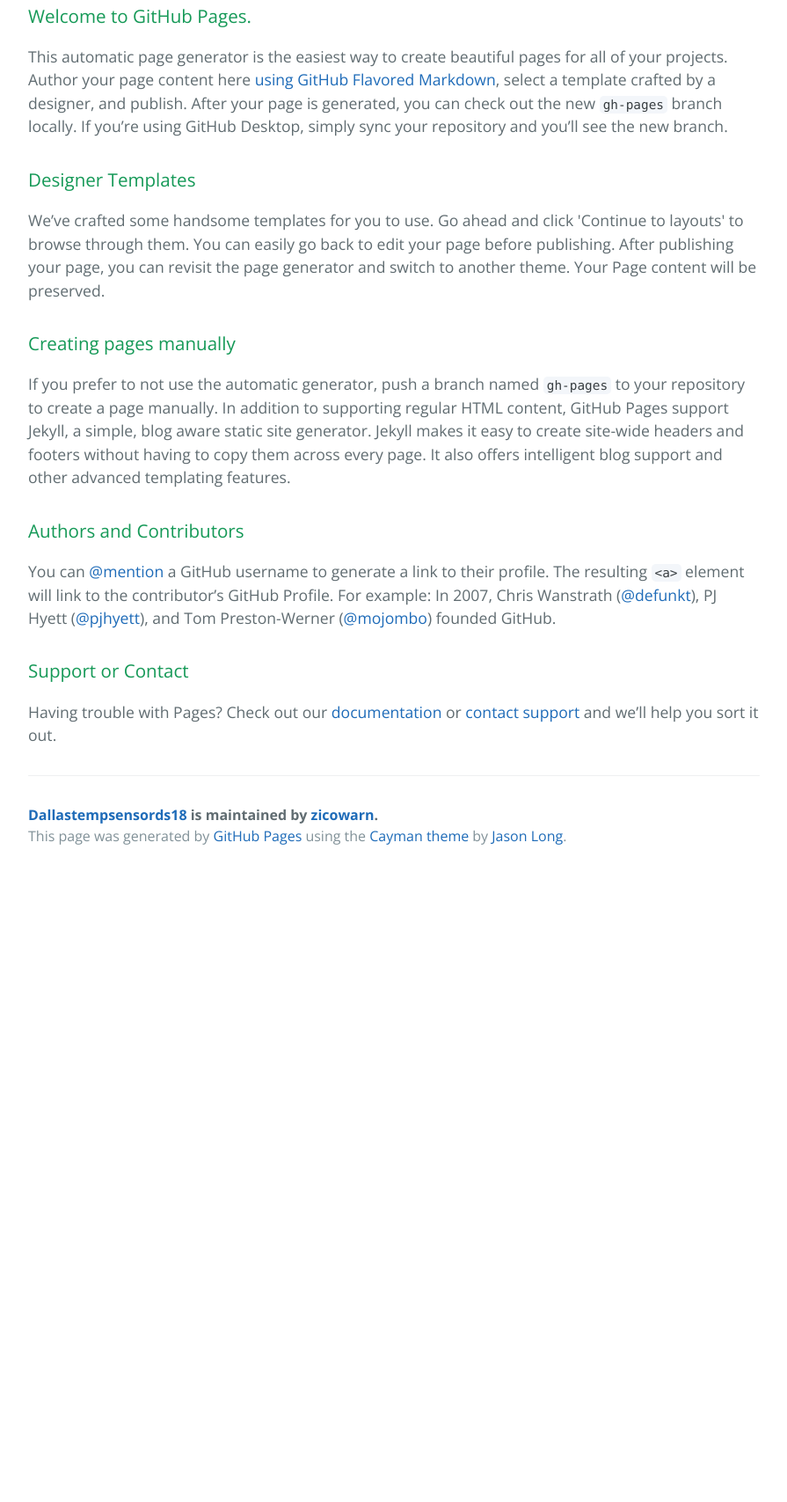
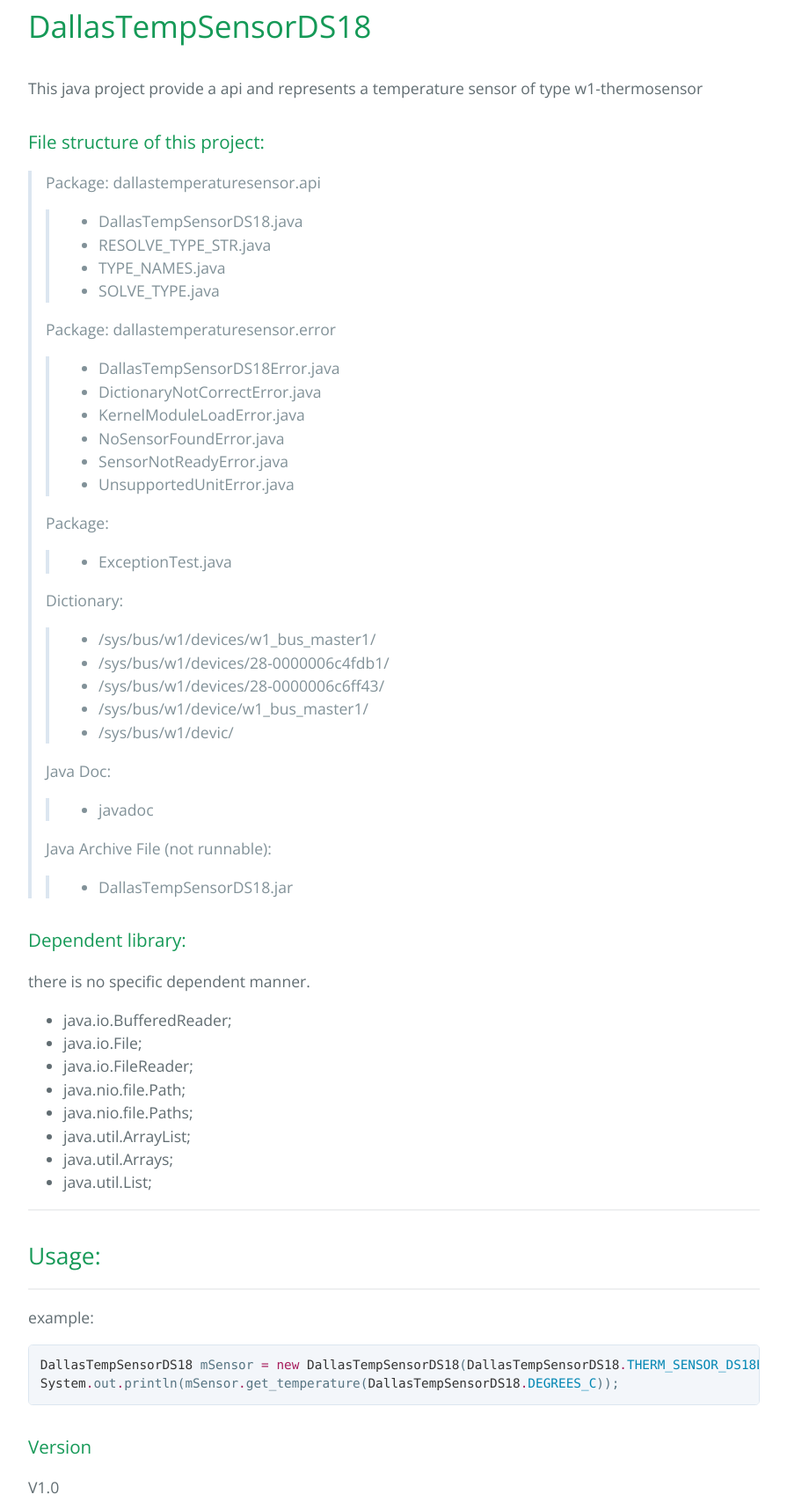
Before and after one commit to zicowarn/DallasTempSensorDS18, a plain HTML site: page index.html in a window 1280 px wide. Shown: the part 412-2119 px from the top of the page at 88% size, without its empty margins (192-1087 px from the left). Before the commit the page ends 1406 px from the top, so only its background shows below. Drawn offline with nearby package versions, Linux system fonts and the light colour scheme.

Commit message:
Create gh-pages branch via GitHub

```diff
--- a/index.html
+++ b/index.html
@@ -19,30 +19,152 @@
     </section>
 
     <section class="main-content">
-      <h3>
-<a id="welcome-to-github-pages" class="anchor" href="#welcome-to-github-pages" aria-hidden="true"><span class="octicon octicon-link"></span></a>Welcome to GitHub Pages.</h3>
+      <h1>
+<a id="dallastempsensords18" class="anchor" href="#dallastempsensords18" aria-hidden="true"><span class="octicon octicon-link"></span></a>DallasTempSensorDS18</h1>
 
-<p>This automatic page generator is the easiest way to create beautiful pages for all of your projects. Author your page content here <a href="https://guides.github.com/features/mastering-markdown/">using GitHub Flavored Markdown</a>, select a template crafted by a designer, and publish. After your page is generated, you can check out the new <code>gh-pages</code> branch locally. If you’re using GitHub Desktop, simply sync your repository and you’ll see the new branch.</p>
+<h1></h1>
+
+<p>This java project provide a api and represents a temperature sensor of type w1-thermosensor </p>
 
 <h3>
-<a id="designer-templates" class="anchor" href="#designer-templates" aria-hidden="true"><span class="octicon octicon-link"></span></a>Designer Templates</h3>
+<a id="file-structure-of-this-project" class="anchor" href="#file-structure-of-this-project" aria-hidden="true"><span class="octicon octicon-link"></span></a>File structure of this project:</h3>
 
-<p>We’ve crafted some handsome templates for you to use. Go ahead and click 'Continue to layouts' to browse through them. You can easily go back to edit your page before publishing. After publishing your page, you can revisit the page generator and switch to another theme. Your Page content will be preserved.</p>
+<blockquote>
+<p>Package: dallastemperaturesensor.api</p>
+
+<blockquote>
+<ul>
+<li>DallasTempSensorDS18.java</li>
+<li>RESOLVE_TYPE_STR.java</li>
+<li>TYPE_NAMES.java</li>
+<li>SOLVE_TYPE.java</li>
+</ul>
+</blockquote>
+
+<p>Package: dallastemperaturesensor.error</p>
+
+<blockquote>
+<ul>
+<li>DallasTempSensorDS18Error.java</li>
+<li>DictionaryNotCorrectError.java</li>
+<li>KernelModuleLoadError.java</li>
+<li>NoSensorFoundError.java</li>
+<li>SensorNotReadyError.java</li>
+<li>UnsupportedUnitError.java</li>
+</ul>
+</blockquote>
+
+<p>Package: </p>
+
+<blockquote>
+<ul>
+<li>ExceptionTest.java</li>
+</ul>
+</blockquote>
+
+<p>Dictionary:</p>
+
+<blockquote>
+<ul>
+<li>/sys/bus/w1/devices/w1_bus_master1/</li>
+<li>/sys/bus/w1/devices/28-0000006c4fdb1/</li>
+<li>/sys/bus/w1/devices/28-0000006c6ff43/</li>
+<li>/sys/bus/w1/device/w1_bus_master1/</li>
+<li>/sys/bus/w1/devic/</li>
+</ul>
+</blockquote>
+
+<p>Java Doc:</p>
+
+<blockquote>
+<ul>
+<li>javadoc</li>
+</ul>
+</blockquote>
+
+<p>Java Archive File (not runnable):</p>
+
+<blockquote>
+<ul>
+<li>DallasTempSensorDS18.jar</li>
+</ul>
+</blockquote>
+</blockquote>
 
 <h3>
-<a id="creating-pages-manually" class="anchor" href="#creating-pages-manually" aria-hidden="true"><span class="octicon octicon-link"></span></a>Creating pages manually</h3>
+<a id="dependent-library" class="anchor" href="#dependent-library" aria-hidden="true"><span class="octicon octicon-link"></span></a>Dependent library:</h3>
 
-<p>If you prefer to not use the automatic generator, push a branch named <code>gh-pages</code> to your repository to create a page manually. In addition to supporting regular HTML content, GitHub Pages support Jekyll, a simple, blog aware static site generator. Jekyll makes it easy to create site-wide headers and footers without having to copy them across every page. It also offers intelligent blog support and other advanced templating features.</p>
+<p>there is no specific dependent manner.</p>
+
+<ul>
+<li>java.io.BufferedReader;</li>
+<li>java.io.File;</li>
+<li>java.io.FileReader;</li>
+<li>java.nio.file.Path;</li>
+<li>java.nio.file.Paths;</li>
+<li>java.util.ArrayList;</li>
+<li>java.util.Arrays;</li>
+<li>java.util.List;</li>
+</ul>
+
+<hr>
+
+<h2>
+<a id="usage" class="anchor" href="#usage" aria-hidden="true"><span class="octicon octicon-link"></span></a>Usage:</h2>
+
+<hr>
+
+<p>example:</p>
+
+<div class="highlight highlight-source-java"><pre><span class="pl-smi">DallasTempSensorDS18</span> mSensor <span class="pl-k">=</span> <span class="pl-k">new</span> <span class="pl-smi">DallasTempSensorDS18</span>(<span class="pl-smi">DallasTempSensorDS18</span><span class="pl-c1"><span class="pl-k">.</span>THERM_SENSOR_DS18B20</span>, <span class="pl-c1">null</span>);
+<span class="pl-smi">System</span><span class="pl-k">.</span>out<span class="pl-k">.</span>println(mSensor<span class="pl-k">.</span>get_temperature(<span class="pl-smi">DallasTempSensorDS18</span><span class="pl-c1"><span class="pl-k">.</span>DEGREES_C</span>));</pre></div>
 
 <h3>
-<a id="authors-and-contributors" class="anchor" href="#authors-and-contributors" aria-hidden="true"><span class="octicon octicon-link"></span></a>Authors and Contributors</h3>
+<a id="version" class="anchor" href="#version" aria-hidden="true"><span class="octicon octicon-link"></span></a>Version</h3>
 
-<p>You can <a href="https://github.com/blog/821" class="user-mention">@mention</a> a GitHub username to generate a link to their profile. The resulting <code>&lt;a&gt;</code> element will link to the contributor’s GitHub Profile. For example: In 2007, Chris Wanstrath (<a href="https://github.com/defunkt" class="user-mention">@defunkt</a>), PJ Hyett (<a href="https://github.com/pjhyett" class="user-mention">@pjhyett</a>), and Tom Preston-Werner (<a href="https://github.com/mojombo" class="user-mention">@mojombo</a>) founded GitHub.</p>
+<p>V1.0</p>
 
 <h3>
-<a id="support-or-contact" class="anchor" href="#support-or-contact" aria-hidden="true"><span class="octicon octicon-link"></span></a>Support or Contact</h3>
+<a id="installation" class="anchor" href="#installation" aria-hidden="true"><span class="octicon octicon-link"></span></a>Installation</h3>
 
-<p>Having trouble with Pages? Check out our <a href="https://help.github.com/pages">documentation</a> or <a href="https://github.com/contact">contact support</a> and we’ll help you sort it out.</p>
+<div class="highlight highlight-source-shell"><pre>$ git clone [git-repo-url] DallasTempSensorDS18</pre></div>
+
+<h3>
+<a id="todos" class="anchor" href="#todos" aria-hidden="true"><span class="octicon octicon-link"></span></a>Todos</h3>
+
+<ul>
+<li>Write Tests</li>
+<li>Add Code Comments</li>
+<li>function: get_temperatures()</li>
+<li>function: load_kernel_modules()</li>
+</ul>
+
+<h2>
+<a id="license" class="anchor" href="#license" aria-hidden="true"><span class="octicon octicon-link"></span></a>License</h2>
+
+<p>The MIT License (MIT)</p>
+
+<p>Copyright (c) 2015 Zhichao Wang</p>
+
+<p>Permission is hereby granted, free of charge, to any person obtaining a copy
+of this software and associated documentation files (the "Software"), to deal
+in the Software without restriction, including without limitation the rights
+to use, copy, modify, merge, publish, distribute, sublicense, and/or sell
+copies of the Software, and to permit persons to whom the Software is
+furnished to do so, subject to the following conditions:</p>
+
+<p>The above copyright notice and this permission notice shall be included in all
+copies or substantial portions of the Software.</p>
+
+<p>THE SOFTWARE IS PROVIDED "AS IS", WITHOUT WARRANTY OF ANY KIND, EXPRESS OR
+IMPLIED, INCLUDING BUT NOT LIMITED TO THE WARRANTIES OF MERCHANTABILITY,
+FITNESS FOR A PARTICULAR PURPOSE AND NONINFRINGEMENT. IN NO EVENT SHALL THE
+AUTHORS OR COPYRIGHT HOLDERS BE LIABLE FOR ANY CLAIM, DAMAGES OR OTHER
+LIABILITY, WHETHER IN AN ACTION OF CONTRACT, TORT OR OTHERWISE, ARISING FROM,
+OUT OF OR IN CONNECTION WITH THE SOFTWARE OR THE USE OR OTHER DEALINGS IN THE
+SOFTWARE.</p>
+
+<p><strong>Free Software, Hell Yeah!</strong></p>
 
       <footer class="site-footer">
         <span class="site-footer-owner"><a href="https://github.com/zicowarn/DallasTempSensorDS18">Dallastempsensords18</a> is maintained by <a href="https://github.com/zicowarn">zicowarn</a>.</span>
```
Also changed, not shown: params.json (+1 -1 lines).
